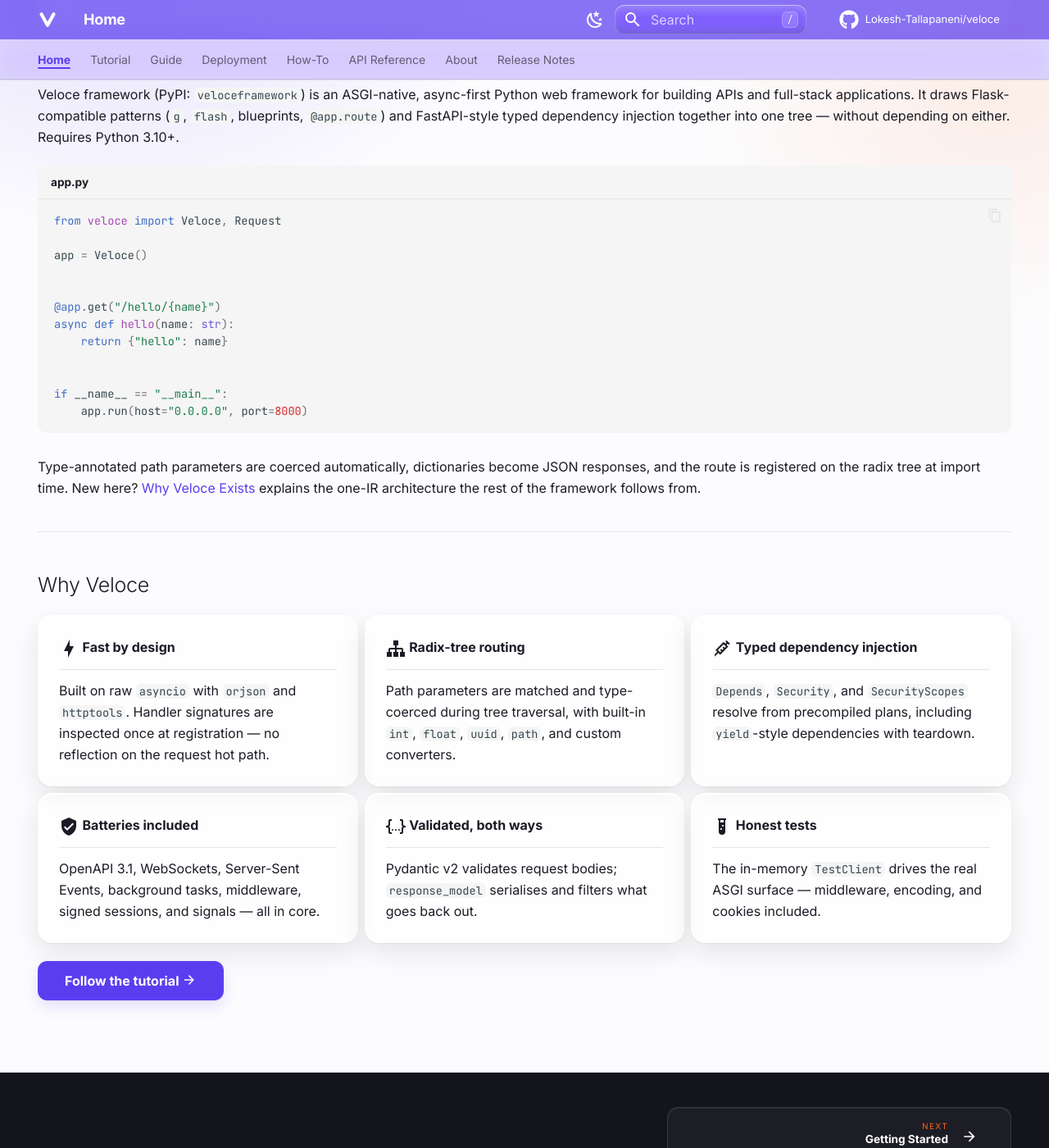
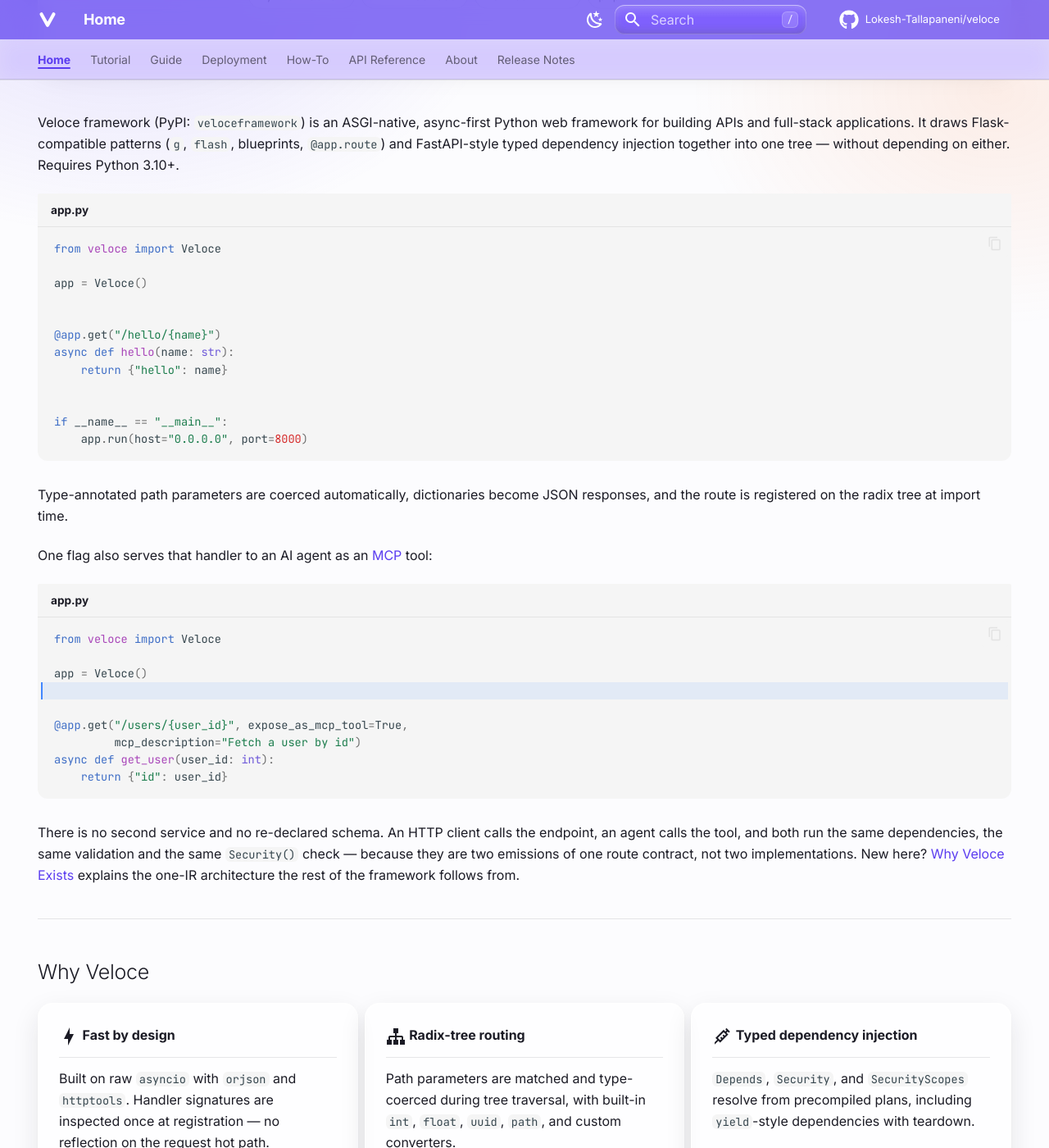
Before and after one commit to Lokesh-Tallapaneni/veloce, an MkDocs documentation site: the page built from docs/index.md, in a window 1280 px wide and 1400 px high, scrolled down 796 px. Shown: the whole window at 82% size. Built offline with MkDocs 1.6.1 and Material for MkDocs 9.7.7, drawn with Linux system fonts in a browser that asks for light colours; comment, search, counter and statistics services are not loaded; some of the changed text lies outside the part shown.

Commit message:
lead with the one-route-three-doors positioning and add a standard extra
`veloceframework[standard]` installs uvicorn, brotli and msgspec together.

The PyPI summary, `site_description`, README tagline and docs landing page
described the framework by its parts rather than by what one route definition
produces; the landing page did not mention MCP at all. They now open with it,
and the second code block on the landing page shows the same handler served as
an MCP tool. Drops an unused `Request` import from the landing page's first
example.

````diff
--- a/docs/index.md
+++ b/docs/index.md
@@ -1,5 +1,5 @@
 ---
-description: Veloce framework (veloceframework) is a fast, ASGI-native Python web framework with typed dependency injection, OpenAPI 3.1, and WebSockets.
+description: Veloce framework (veloceframework) is an async Python web framework where one route definition drives an HTTP endpoint, an OpenAPI operation and an MCP tool. ASGI-native, typed dependency injection, WebSockets.
 hide:
   - navigation
   - toc
@@ -7,14 +7,15 @@
 
 <div class="vl-hero" markdown>
 
-<span class="vl-eyebrow">async · ASGI-native · typed</span>
+<span class="vl-eyebrow">async · ASGI-native · typed · MCP-native</span>
 
 # Veloce — Async Python Web Framework { .vl-hero__title }
 
 <p class="vl-hero__tagline" markdown>
-Fast, ergonomic async Python web framework. Routing, dependency
-injection, OpenAPI, WebSockets, templating, sessions, and a built-in
-test client — all in one tree.
+One route definition is an HTTP endpoint, an OpenAPI operation and an
+MCP tool. Routing, typed dependency injection, WebSockets, templating,
+sessions and a built-in test client — all in one tree, no second service
+to keep in sync.
 </p>
 
 [Get started](getting-started.md){ .md-button .md-button--primary }
@@ -23,7 +24,7 @@
 <p class="vl-hero__badges" markdown>
 <span class="vl-badge">Python 3.10+</span>
 <span class="vl-badge">MIT licensed</span>
-<span class="vl-badge">Type-checked</span>
+<span class="vl-badge">MCP built in</span>
 <span class="vl-badge">pip install veloceframework</span>
 </p>
 
@@ -32,7 +33,7 @@
 Veloce framework (PyPI: `veloceframework`) is an ASGI-native, async-first Python web framework for building APIs and full-stack applications. It draws Flask-compatible patterns (`g`, `flash`, blueprints, `@app.route`) and FastAPI-style typed dependency injection together into one tree — without depending on either. Requires Python 3.10+.
 
 ```python title="app.py"
-from veloce import Veloce, Request
+from veloce import Veloce
 
 app = Veloce()
 
@@ -48,7 +49,27 @@
 
 Type-annotated path parameters are coerced automatically, dictionaries become
 JSON responses, and the route is registered on the radix tree at import time.
-New here? [Why Veloce Exists](surpass/why-veloce-exists.md) explains the one-IR
+
+One flag also serves that handler to an AI agent as an
+[MCP](guide/mcp.md) tool:
+
+```python title="app.py" hl_lines="4"
+from veloce import Veloce
+
+app = Veloce()
+
+
+@app.get("/users/{user_id}", expose_as_mcp_tool=True,
+         mcp_description="Fetch a user by id")
+async def get_user(user_id: int):
+    return {"id": user_id}
+```
+
+There is no second service and no re-declared schema. An HTTP client calls the
+endpoint, an agent calls the tool, and both run the same dependencies, the same
+validation and the same `Security()` check — because they are two emissions of
+one route contract, not two implementations. New here?
+[Why Veloce Exists](surpass/why-veloce-exists.md) explains the one-IR
 architecture the rest of the framework follows from.
 
 ## Why Veloce
--- a/mkdocs.yml
+++ b/mkdocs.yml
@@ -1,6 +1,8 @@
 site_name: Veloce
 site_description: >-
-  Veloce framework (veloceframework) — ultra-fast async Python web framework, ASGI-native, batteries included.
+  Veloce framework (veloceframework) — async Python web framework where one route
+  definition drives an HTTP endpoint, an OpenAPI operation and an MCP tool.
+  ASGI-native, typed dependency injection, WebSockets.
 site_url: https://veloceframework.com/  # docs/CNAME must match this domain
 site_author: Lokesh Tallapaneni
 copyright: Copyright &copy; 2026 Veloce maintainers
````
Also changed, not shown: CHANGELOG.md (+4 -0 lines), README.md (+9 -1 lines), docs/getting-started.md (+10 -3 lines), pyproject.toml (+12 -1 lines), 1 other file.
